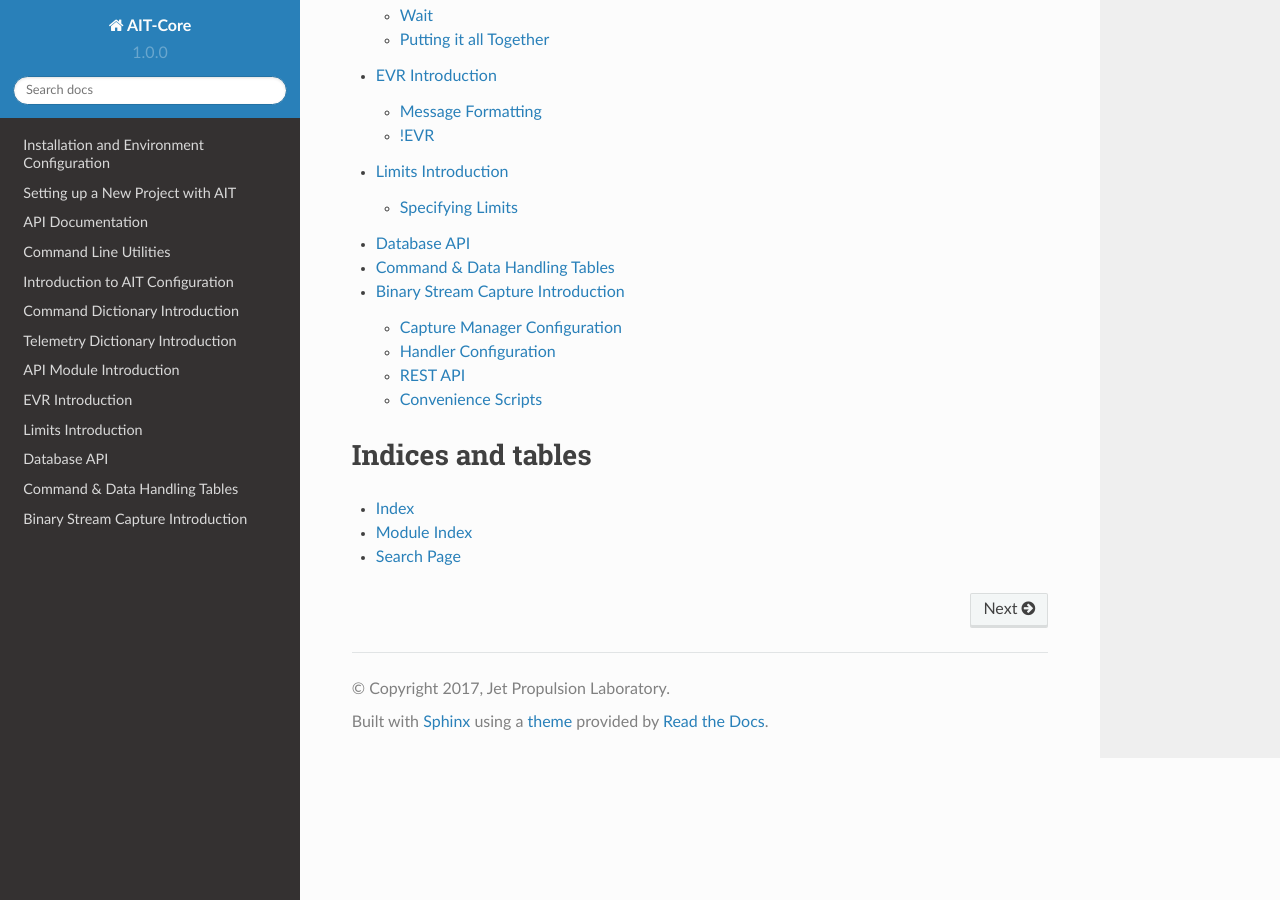
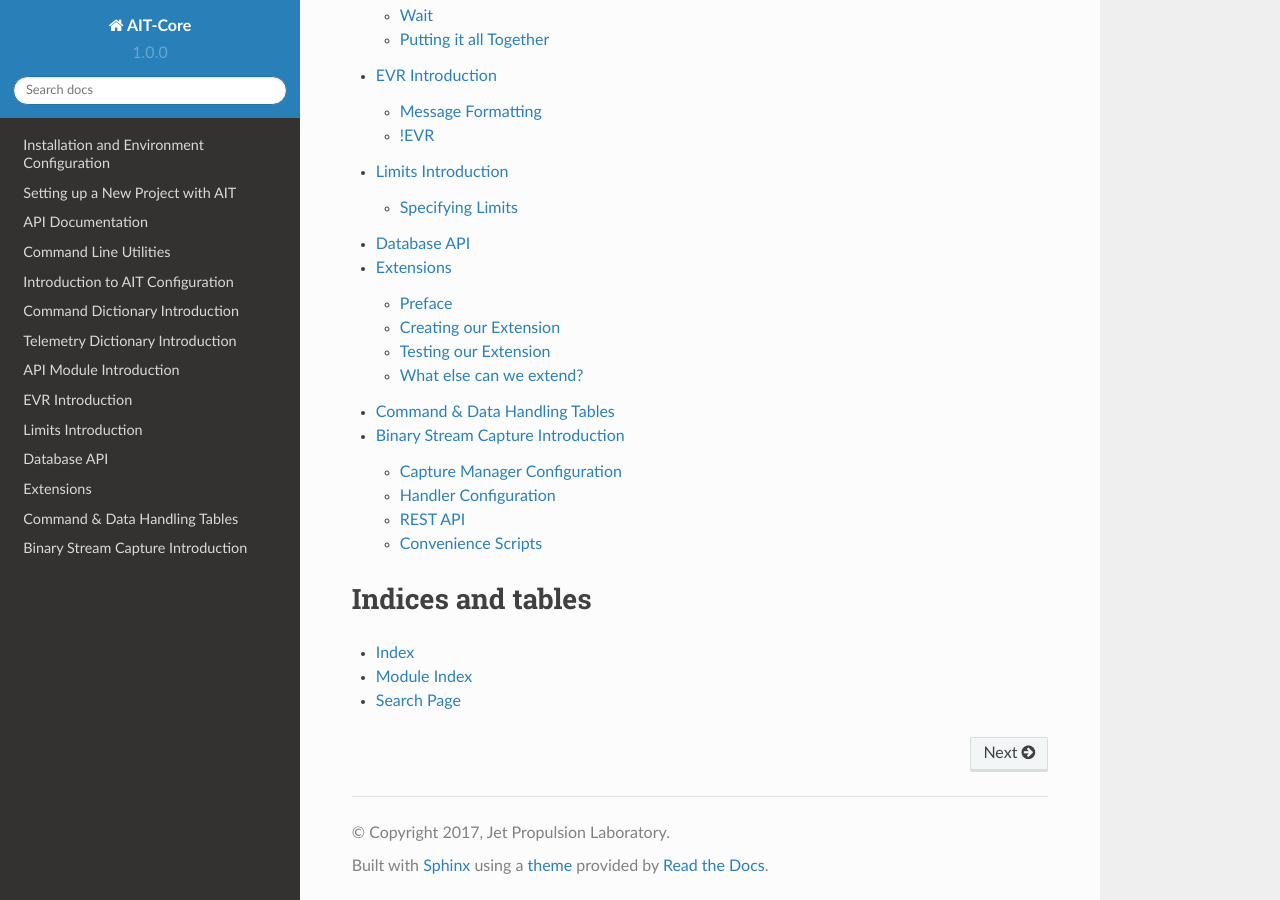
Before and after one commit to NASA-AMMOS/AIT-Core, a Sphinx documentation site: the page built from doc/source/index.rst, in a window 1280 px wide and 900 px high, scrolled down 1530 px. Built offline with Sphinx 7.4.7 and the Read the Docs theme 2.0.0, drawn with Linux system fonts in a browser that asks for light colours; some of the changed lines change nothing that is shown.

Commit message:
Issue #92 - Add extensions documentation

```diff
--- /dev/null
+++ b/doc/source/extensions.rst
@@ -0,0 +1,54 @@
+Core Library Extensions
+=======================
+
+AIT allows users to easily overwrite core library classes used in telemetry handling, commanding, EVR processing, and limit checking to meet project specific use cases. Below we'll look at how  we could create an extension to modify the default command encoding behavior in the toolkit.
+
+Preface
+-------
+
+AIT needs to be able to find your extension and import it in order for everything to work as expected. For this example we will be including the new module along with the core AIT code for convenience. Generally users will use the **PYTHONPATH** environment variable to locate their new classes since AIT is normally installed as a standalone package without checking out the code base. We'll leave it up to the reader to determine what works better for their use cases but we tend to recommend not working out of a code checkout only for extensions.
+
+Creating our Extension
+----------------------
+
+Let's create a new class that overrides the default command encoding behavior. For this example we're creating a new module called **newCmd** alongside the core AIT modules.
+
+.. code::
+
+    from ait.core import cmd, log
+
+    class NewCmd(cmd.Cmd):
+        def encode(self):
+            log.info('We are encoding this command from our custom extension')
+            return super(NewCmd, self).encode()
+
+Notice that our **NewCmd** class inherits from the `core Cmd class <https://ait-core.readthedocs.io/en/latest/ait.core.cmd.html#ait.core.cmd.Cmd>`_. All we're changing in this example is the addition of the log message. Next we need to tell AIT to use our custom class instead of the built-in. In our **config.yaml** file we'll add a new section for extensions to do just that.
+
+.. code::
+
+    extensions:
+        ait.core.cmd.Cmd: ait.core.newCmd.NewCmd
+
+.. note::
+
+   As mentioned previously, we're keeping the **newCmd** module alongside the core AIT library files for convenience. As such, our custom module path (**ait.core.newCmd.NewCmd**) references AIT core pathing. If we had our **PYTHONPATH** environment variable pointing to a folder containing our custom extensions instead our module path would look different (**newCmd.NewCmd**).
+
+Testing our Extension
+---------------------
+
+Let's see if our new extension is working as we expect.
+
+>>> import ait.core.cmd as cmd
+<timestamp> | INFO     | Replacing ait.core.cmd.Cmd with custom extension: ait.core.newCmd.NewCmd
+>>> cmdDict = cmd.getDefaultDict()
+>>> no_op = cmdDict.create('NO_OP')
+>>> no_op.encode()
+<timestamp> | INFO     | We are encoding this command from our custom extension
+...
+
+Looks like it's working as we expect!
+
+What else can we extend?
+------------------------
+
+AIT lets you add extensions for any class found in the `core.cmd <https://ait-core.readthedocs.io/en/latest/ait.core.cmd.html>`_, `core.tlm <https://ait-core.readthedocs.io/en/latest/ait.core.tlm.html>`_, `core.evr <https://ait-core.readthedocs.io/en/latest/ait.core.evr.html>`_, and `core.limits <https://ait-core.readthedocs.io/en/latest/ait.core.limits.html>`_ modules.
--- a/doc/source/index.rst
+++ b/doc/source/index.rst
@@ -21,6 +21,7 @@ Visit the :doc:`Installation and Environment Configuration <installation>` guide
    EVR Introduction <evr_intro>
    limits_intro
    Database API <databases>
+   Extensions <extensions>
    Command & Data Handling Tables <c_and_dh_intro>
    bsc_intro
 
```
